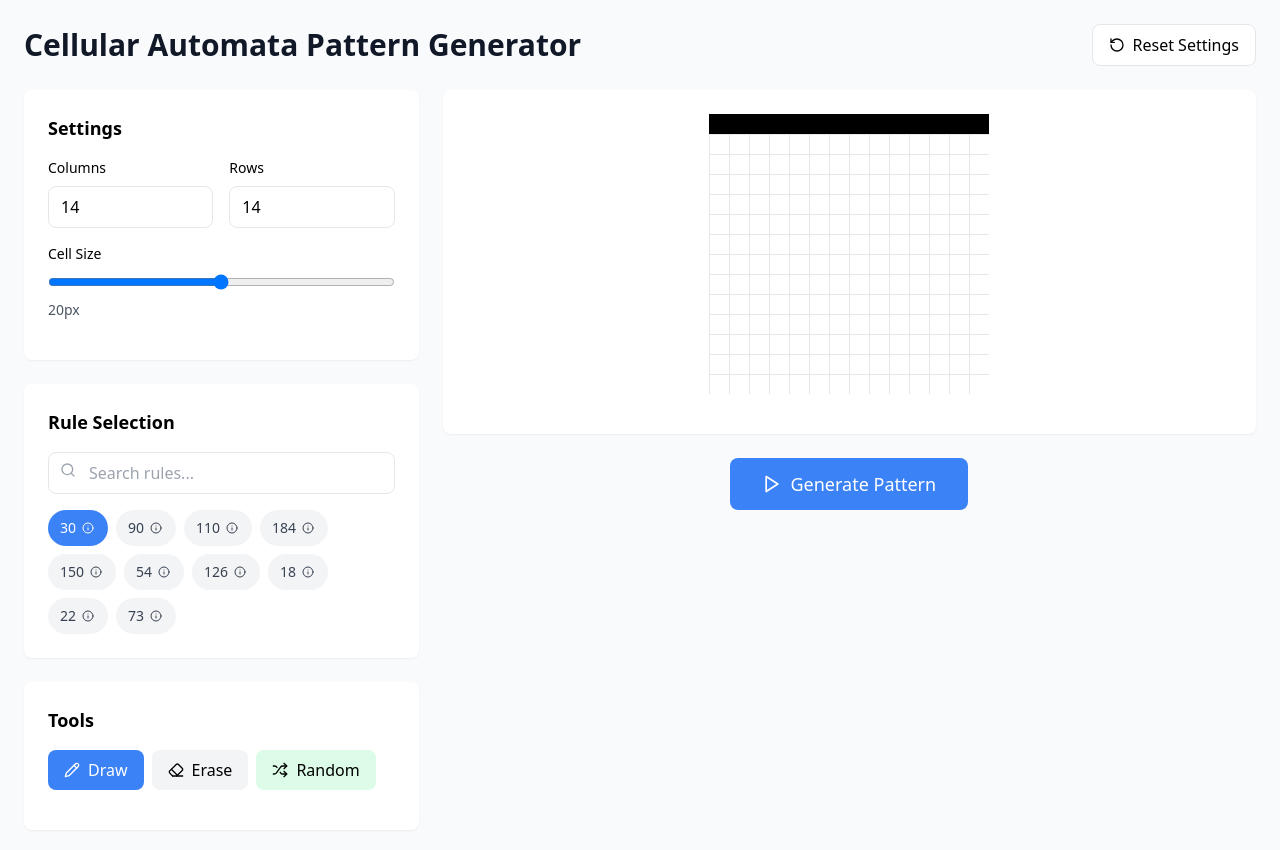
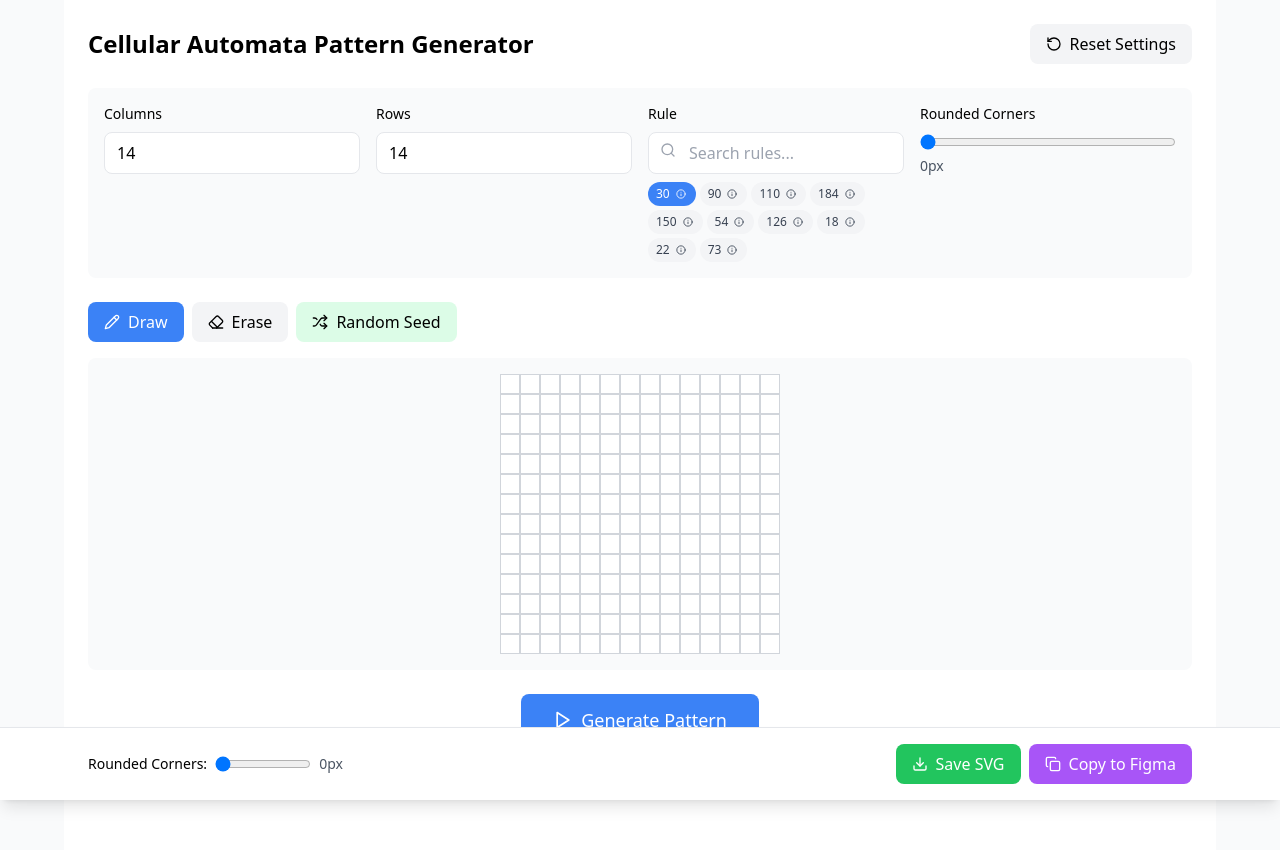
Before and after one commit to majoputerka/cellular-automata-editor, a React (Vite) app: page / in a window 1280 px wide. Shown: the top 850 px of the page. Built offline with nearby package versions, Linux system fonts and the light colour scheme.

Commit message:
Revert to original working version

```diff
--- a/src/components/cellular-automata-editor.tsx
+++ b/src/components/cellular-automata-editor.tsx
@@ -6,36 +6,74 @@ const CellularAutomataEditor = () => {
   const [rows, setRows] = useState(14);
   const [rule, setRule] = useState(30);
   const [ruleSearch, setRuleSearch] = useState('');
-  const [grid, setGrid] = useState<boolean[][]>([]);
+  const [grid, setGrid] = useState([]);
   const [isDrawing, setIsDrawing] = useState(false);
-  const [tool, setTool] = useState<'draw' | 'erase'>('draw');
+  const [tool, setTool] = useState('draw'); // 'draw' or 'erase'
   const [isAnimating, setIsAnimating] = useState(false);
   const [animationRow, setAnimationRow] = useState(0);
   const [roundedCorners, setRoundedCorners] = useState(0);
   const [hasGenerated, setHasGenerated] = useState(false);
   const [showRuleModal, setShowRuleModal] = useState(false);
-  const [selectedRuleInfo, setSelectedRuleInfo] = useState<number | null>(null);
+  const [selectedRuleInfo, setSelectedRuleInfo] = useState(null);
   const [showRuleDropdown, setShowRuleDropdown] = useState(false);
-  const [cellSize, setCellSize] = useState(20);
-  const animationRef = useRef<number | null>(null);
+  const animationRef = useRef(null);
 
   // Most interesting/known rules
   const popularRules = [
-    { number: 30, name: "Rule 30", description: "Chaotic pattern generator" },
-    { number: 90, name: "Rule 90", description: "Sierpinski triangle generator" },
-    { number: 110, name: "Rule 110", description: "Turing complete" },
-    { number: 184, name: "Rule 184", description: "Traffic flow model" },
-    { number: 150, name: "Rule 150", description: "Additive cellular automaton" },
-    { number: 54, name: "Rule 54", description: "Complex triangular structures" },
-    { number: 126, name: "Rule 126", description: "Dense, chaotic patterns" },
-    { number: 18, name: "Rule 18", description: "Simple fractal generator" },
-    { number: 22, name: "Rule 22", description: "Periodic patterns" },
-    { number: 73, name: "Rule 73", description: "Complex boundary behavior" }
+    { number: 30, name: "Rule 30", description: "Chaotic pattern generator, used in Mathematica's random number generator" },
+    { number: 90, name: "Rule 90", description: "Sierpinski triangle generator, creates fractal patterns" },
+    { number: 110, name: "Rule 110", description: "Turing complete, capable of universal computation" },
+    { number: 184, name: "Rule 184", description: "Traffic flow model, simulates highway traffic patterns" },
+    { number: 150, name: "Rule 150", description: "Additive cellular automaton, creates nested patterns" },
+    { number: 54, name: "Rule 54", description: "Creates complex triangular structures" },
+    { number: 126, name: "Rule 126", description: "Produces dense, chaotic patterns" },
+    { number: 18, name: "Rule 18", description: "Simple fractal generator with clear structure" },
+    { number: 22, name: "Rule 22", description: "Periodic patterns with interesting symmetries" },
+    { number: 73, name: "Rule 73", description: "Complex boundary behavior with localized structures" }
   ];
 
+  // Rule descriptions for modal
+  const getRuleDescription = (ruleNumber) => {
+    const popular = popularRules.find(r => r.number === ruleNumber);
+    if (popular) return popular.description;
+
+    // Generate basic description based on rule number
+    const binary = ruleNumber.toString(2).padStart(8, '0');
+    const activePatterns = [];
+    const patterns = ['111', '110', '101', '100', '011', '010', '001', '000'];
+    patterns.forEach((pattern, i) => {
+      if (binary[i] === '1') activePatterns.push(pattern);
+    });
+
+    return `This rule activates cells when the neighborhood pattern is: ${activePatterns.join(', ')}`;
+  };
+
+  // Generate example pattern for modal
+  const generateExamplePattern = (ruleNumber) => {
+    const size = 14;
+    const exampleGrid = Array(size).fill().map(() => Array(size).fill(false));
+
+    // Set middle cell in first row
+    exampleGrid[0][Math.floor(size / 2)] = true;
+
+    const ruleLookup = getRuleLookup(ruleNumber);
+
+    // Generate pattern
+    for (let r = 1; r < size; r++) {
+      for (let c = 0; c < size; c++) {
+        const left = exampleGrid[r-1][c-1] || false;
+        const center = exampleGrid[r-1][c];
+        const right = exampleGrid[r-1][c+1] || false;
+        const pattern = `${left ? '1' : '0'}${center ? '1' : '0'}${right ? '1' : '0'}`;
+        exampleGrid[r][c] = ruleLookup[pattern];
+      }
+    }
+
+    return exampleGrid;
+  };
   // Initialize empty grid
   useEffect(() => {
-    const newGrid = Array(rows).fill(null).map((_, i) =>
+    const newGrid = Array(rows).fill().map((_, i) =>
       Array(cols).fill(i === 0 ? false : null)
     );
     setGrid(newGrid);
@@ -44,7 +82,7 @@ const CellularAutomataEditor = () => {
   }, [rows, cols]);
 
   // Generate rule lookup table
-  const getRuleLookup = useCallback((ruleNumber: number) => {
+  const getRuleLookup = useCallback((ruleNumber) => {
     const binary = ruleNumber.toString(2).padStart(8, '0');
     return {
       '111': binary[0] === '1',
@@ -59,7 +97,7 @@ const CellularAutomataEditor = () => {
   }, []);
 
   // Apply cellular automata rule
-  const applyRule = useCallback((prevRow: boolean[], ruleLookup: any) => {
+  const applyRule = useCallback((prevRow, ruleLookup) => {
     return prevRow.map((_, i) => {
       const left = prevRow[i - 1] || false;
       const center = prevRow[i];
@@ -70,8 +108,8 @@ const CellularAutomataEditor = () => {
   }, []);
 
   // Handle cell interaction
-  const handleCellInteraction = useCallback((rowIndex: number, colIndex: number, isClick = false) => {
-    if (rowIndex !== 0) return;
+  const handleCellInteraction = useCallback((rowIndex, colIndex, isClick = false) => {
+    if (rowIndex !== 0) return; // Only allow editing first row
 
     setGrid(prev => {
       const newGrid = [...prev];
@@ -86,7 +124,8 @@ const CellularAutomataEditor = () => {
   const generateRandomSeed = useCallback(() => {
     setGrid(prev => {
       const newGrid = [...prev];
-      newGrid[0] = Array(cols).fill(null).map(() => Math.random() > 0.5);
+      newGrid[0] = Array(cols).fill().map(() => Math.random() > 0.5);
+      // Reset other rows
       for (let i = 1; i < rows; i++) {
         newGrid[i] = Array(cols).fill(null);
       }
@@ -104,7 +143,7 @@ const CellularAutomataEditor = () => {
     setIsAnimating(true);
     setAnimationRow(1);
 
-    const animate = (currentRow: number) => {
+    const animate = (currentRow) => {
       if (currentRow >= rows) {
         setIsAnimating(false);
         setHasGenerated(true);
@@ -120,7 +159,7 @@ const CellularAutomataEditor = () => {
       });
 
       setAnimationRow(currentRow + 1);
-      animationRef.current = setTimeout(() => animate(currentRow + 1), 50);
+      animationRef.current = setTimeout(() => animate(currentRow + 1), 100);
     };
 
     animate(1);
@@ -133,7 +172,6 @@ const CellularAutomataEditor = () => {
     setRule(30);
     setRuleSearch('');
     setRoundedCorners(0);
-    setCellSize(20);
     setTool('draw');
     if (animationRef.current) {
       clearTimeout(animationRef.current);
@@ -145,7 +183,7 @@ const CellularAutomataEditor = () => {
 
   // Clear everything including first row
   const clearAll = useCallback(() => {
-    setGrid(Array(rows).fill(null).map((_, i) =>
+    setGrid(Array(rows).fill().map((_, i) =>
       Array(cols).fill(i === 0 ? false : null)
     ));
     setHasGenerated(false);
@@ -155,7 +193,6 @@ const CellularAutomataEditor = () => {
     }
     setIsAnimating(false);
   }, [rows, cols]);
-
   // Reset image only
   const resetImage = useCallback(() => {
     setGrid(prev => {
@@ -174,19 +211,20 @@ const CellularAutomataEditor = () => {
   }, [rows, cols]);
 
   // Show rule info modal
-  const showRuleInfo = (ruleNumber: number) => {
+  const showRuleInfo = (ruleNumber) => {
     setSelectedRuleInfo(ruleNumber);
     setShowRuleModal(true);
   };
 
-  // Generate SVG
+  // Generate SVG with proper connected shapes
   const generateSVG = useCallback(() => {
+    const cellSize = 20;
     const width = cols * cellSize;
     const height = rows * cellSize;
 
-    if (roundedCorners > 0 && hasGenerated) {
+    if (roundedCorners > 0) {
       // Create a binary matrix for filled cells
-      const matrix = Array(rows).fill(null).map(() => Array(cols).fill(false));
+      const matrix = Array(rows).fill().map(() => Array(cols).fill(false));
       for (let r = 0; r < rows; r++) {
         for (let c = 0; c < cols; c++) {
           if (grid[r] && grid[r][c]) {
@@ -195,18 +233,19 @@ const CellularAutomataEditor = () => {
         }
       }
 
-      // Find all connected components using flood fill
-      const visited = Array(rows).fill(null).map(() => Array(cols).fill(false));
-      const components: number[][][] = [];
+      // Generate path for connected shapes
+      let path = '';
+      const visited = Array(rows).fill().map(() => Array(cols).fill(false));
 
       for (let r = 0; r < rows; r++) {
         for (let c = 0; c < cols; c++) {
           if (matrix[r][c] && !visited[r][c]) {
-            const component: number[][] = [];
-            const stack: number[][] = [[r, c]];
+            // Find bounding box of connected component
+            const component = [];
+            const stack = [[r, c]];
 
             while (stack.length > 0) {
-              const [cr, cc] = stack.pop()!;
+              const [cr, cc] = stack.pop();
               if (cr < 0 || cr >= rows || cc < 0 || cc >= cols ||
                   visited[cr][cc] || !matrix[cr][cc]) continue;
 
@@ -218,41 +257,23 @@ const CellularAutomataEditor = () => {
             }
 
             if (component.length > 0) {
-              components.push(component);
+              const minR = Math.min(...component.map(([r]) => r));
+              const maxR = Math.max(...component.map(([r]) => r));
+              const minC = Math.min(...component.map(([, c]) => c));
+              const maxC = Math.max(...component.map(([, c]) => c));
+
+              const x = minC * cellSize;
+              const y = minR * cellSize;
+              const w = (maxC - minC + 1) * cellSize;
+              const h = (maxR - minR + 1) * cellSize;
+
+              path += `<rect x="${x}" y="${y}" width="${w}" height="${h}" rx="${roundedCorners}" ry="${roundedCorners}" fill="#000"/>`;
             }
           }
         }
       }
 
-      // Generate smooth SVG paths for each component
-      let paths = '';
-      components.forEach(component => {
-        if (component.length === 1) {
-          // Single cell - just a rounded rectangle
-          const [r, c] = component[0];
-          const x = c * cellSize;
-          const y = r * cellSize;
-          paths += `<rect x="${x}" y="${y}" width="${cellSize}" height="${cellSize}" rx="${roundedCorners}" ry="${roundedCorners}" fill="#000"/>`;
-        } else {
-          // Multiple cells - create a single smooth path
-          const minR = Math.min(...component.map(([r]) => r));
-          const maxR = Math.max(...component.map(([r]) => r));
-          const minC = Math.min(...component.map(([, c]) => c));
-          const maxC = Math.max(...component.map(([, c]) => c));
-
-          // Create a single rounded rectangle for the entire component
-          const x = minC * cellSize;
-          const y = minR * cellSize;
-          const w = (maxC - minC + 1) * cellSize;
-          const h = (maxR - minR + 1) * cellSize;
-
-          // Use a smooth rounded rectangle with larger radius for metaball effect
-          const radius = Math.min(roundedCorners * 2, Math.min(w, h) / 2);
-          paths += `<rect x="${x}" y="${y}" width="${w}" height="${h}" rx="${radius}" ry="${radius}" fill="#000"/>`;
-        }
-      });
-
-      return `<svg width="${width}" height="${height}" xmlns="http://www.w3.org/2000/svg">${paths}</svg>`;
+      return `<svg width="${width}" height="${height}" xmlns="http://www.w3.org/2000/svg">${path}</svg>`;
     } else {
       // Generate individual rectangles without gaps
       let rects = '';
@@ -267,7 +288,7 @@ const CellularAutomataEditor = () => {
       }
       return `<svg width="${width}" height="${height}" xmlns="http://www.w3.org/2000/svg">${rects}</svg>`;
     }
-  }, [grid, cols, rows, roundedCorners, cellSize, hasGenerated]);
+  }, [grid, cols, rows, roundedCorners]);
 
   // Save as SVG
   const saveAsSVG = useCallback(() => {
@@ -297,28 +318,21 @@ const CellularAutomataEditor = () => {
     .filter(r => r.toString().includes(ruleSearch));
 
   return (
-    <div className="min-h-screen bg-gray-50">
-      <div className="max-w-7xl mx-auto p-6">
-        {/* Header */}
-        <div className="mb-6 flex justify-between items-center">
-          <h1 className="text-3xl font-bold text-gray-900">Cellular Automata Pattern Generator</h1>
+    <div className="w-full max-w-6xl mx-auto p-6 bg-white">
+      {/* Header Controls */}
+      <div className="mb-6 flex flex-wrap gap-4 items-center justify-between">
+        <h1 className="text-2xl font-bold">Cellular Automata Pattern Generator</h1>
         <button
           onClick={resetToDefaults}
-            className="flex items-center gap-2 px-4 py-2 bg-white hover:bg-gray-100 rounded-lg border transition-colors"
+          className="flex items-center gap-2 px-4 py-2 bg-gray-100 hover:bg-gray-200 rounded-lg transition-colors"
         >
           <RotateCcw size={16} />
           Reset Settings
         </button>
       </div>
 
-        <div className="grid grid-cols-1 lg:grid-cols-3 gap-6">
-          {/* Left Panel - Controls */}
-          <div className="lg:col-span-1 space-y-6">
-            {/* Settings */}
-            <div className="bg-white rounded-lg shadow-sm p-6">
-              <h2 className="text-lg font-semibold mb-4">Settings</h2>
-
-              <div className="grid grid-cols-2 gap-4 mb-4">
+      {/* Configuration Panel */}
+      <div className="grid grid-cols-1 md:grid-cols-2 lg:grid-cols-4 gap-4 mb-6 p-4 bg-gray-50 rounded-lg">
         <div>
           <label className="block text-sm font-medium mb-2">Columns</label>
           <input
@@ -342,28 +356,10 @@ const CellularAutomataEditor = () => {
             className="w-full px-3 py-2 border rounded-lg"
           />
         </div>
-              </div>
 
-              <div className="mb-4">
-                <label className="block text-sm font-medium mb-2">Cell Size</label>
-                <input
-                  type="range"
-                  min="8"
-                  max="32"
-                  step="2"
-                  value={cellSize}
-                  onChange={(e) => setCellSize(Number(e.target.value))}
-                  className="w-full"
-                />
-                <div className="text-sm text-gray-600 mt-1">{cellSize}px</div>
-              </div>
-            </div>
-
-            {/* Rule Selection */}
-            <div className="bg-white rounded-lg shadow-sm p-6">
-              <h2 className="text-lg font-semibold mb-4">Rule Selection</h2>
-
-              <div className="relative mb-4">
+        <div>
+          <label className="block text-sm font-medium mb-2">Rule</label>
+          <div className="relative">
             <Search className="absolute left-3 top-2.5 h-4 w-4 text-gray-400" />
             <input
               type="text"
@@ -401,12 +397,13 @@ const CellularAutomataEditor = () => {
             )}
           </div>
 
-              <div className="flex flex-wrap gap-2">
+          {/* Popular Rules Pills */}
+          <div className="mt-2 flex flex-wrap gap-1">
             {popularRules.map(({ number, name }) => (
               <button
                 key={number}
                 onClick={() => setRule(number)}
-                    className={`inline-flex items-center gap-1 px-3 py-2 text-sm rounded-full transition-colors ${
+                className={`inline-flex items-center gap-1 px-2 py-1 text-xs rounded-full transition-colors ${
                   rule === number
                     ? 'bg-blue-500 text-white'
                     : 'bg-gray-100 hover:bg-gray-200 text-gray-700'
@@ -420,18 +417,29 @@ const CellularAutomataEditor = () => {
                   }}
                   className="hover:bg-blue-600 rounded-full p-0.5"
                 >
-                      <Info size={12} />
+                  <Info size={10} />
                 </button>
               </button>
             ))}
           </div>
         </div>
 
+        <div>
+          <label className="block text-sm font-medium mb-2">Rounded Corners</label>
+          <input
+            type="range"
+            min="0"
+            max="10"
+            value={roundedCorners}
+            onChange={(e) => setRoundedCorners(Number(e.target.value))}
+            className="w-full"
+          />
+          <div className="text-sm text-gray-600">{roundedCorners}px</div>
+        </div>
+      </div>
+
       {/* Tools */}
-            <div className="bg-white rounded-lg shadow-sm p-6">
-              <h2 className="text-lg font-semibold mb-4">Tools</h2>
-
-              <div className="flex flex-wrap gap-2 mb-4">
+      <div className="flex gap-2 mb-4">
         <button
           onClick={() => setTool('draw')}
           className={`flex items-center gap-2 px-4 py-2 rounded-lg transition-colors ${
@@ -457,12 +465,11 @@ const CellularAutomataEditor = () => {
           className="flex items-center gap-2 px-4 py-2 bg-green-100 hover:bg-green-200 rounded-lg transition-colors"
         >
           <Shuffle size={16} />
-                  Random
+          Random Seed
         </button>
-              </div>
 
         {hasGenerated && (
-                <div className="flex flex-wrap gap-2">
+          <>
             <button
               onClick={resetImage}
               className="flex items-center gap-2 px-4 py-2 bg-orange-100 hover:bg-orange-200 rounded-lg transition-colors"
@@ -478,73 +485,57 @@ const CellularAutomataEditor = () => {
               <Trash2 size={16} />
               Clear All
             </button>
-                </div>
+          </>
         )}
       </div>
-          </div>
 
-          {/* Right Panel - Grid and Controls */}
-          <div className="lg:col-span-2 space-y-6">
       {/* Grid Display */}
-            <div className="bg-white rounded-lg shadow-sm p-6">
-              <div className="flex justify-center mb-4">
+      <div className="mb-6 p-4 bg-gray-50 rounded-lg overflow-auto">
         <div
-                  className="inline-block"
+          className="mx-auto"
           style={{
             display: 'grid',
-                    gridTemplateColumns: `repeat(${cols}, ${cellSize}px)`,
-                    backgroundImage: 'linear-gradient(to right, #e5e7eb 1px, transparent 1px), linear-gradient(to bottom, #e5e7eb 1px, transparent 1px)',
-                    backgroundSize: `${cellSize}px ${cellSize}px`,
-                    backgroundPosition: '0 0'
+            gridTemplateColumns: `repeat(${cols}, 20px)`,
+            maxWidth: 'fit-content'
           }}
         >
           {grid.map((row, rowIndex) =>
             row.map((cell, colIndex) => {
-                      // Apply hover and cell styling
-                      let cellStyle: React.CSSProperties = {
-                        width: `${cellSize}px`,
-                        height: `${cellSize}px`,
-                        backgroundColor: cell ? '#000' : 'transparent',
-                        border: 'none'
+              // Apply rounded corners live when roundedCorners > 0
+              let cellStyle = {
+                width: '20px',
+                height: '20px',
+                backgroundColor: cell ? '#000' : '#fff',
+                border: '1px solid #d1d5db'
               };
 
-                      // Hover effect for first row only when drawing/erasing
-                      if (rowIndex === 0) {
-                        if (tool === 'draw' && !cell) {
-                          cellStyle.backgroundColor = '#000'; // Show as filled on hover
-                        } else if (tool === 'erase' && cell) {
-                          cellStyle.backgroundColor = 'transparent'; // Show as empty on hover
-                        }
-                      }
-
-                      if (roundedCorners > 0 && hasGenerated && cell) {
-                        // For live preview, we'll use a simpler approach
-                        // The SVG export will handle the proper connected component logic
+              if (roundedCorners > 0 && cell) {
+                // Check for connected neighbors to apply smart rounding
                 const hasTop = rowIndex > 0 && grid[rowIndex - 1] && grid[rowIndex - 1][colIndex];
                 const hasBottom = rowIndex < rows - 1 && grid[rowIndex + 1] && grid[rowIndex + 1][colIndex];
                 const hasLeft = colIndex > 0 && grid[rowIndex] && grid[rowIndex][colIndex - 1];
                 const hasRight = colIndex < cols - 1 && grid[rowIndex] && grid[rowIndex][colIndex + 1];
 
-                        // Use larger radius for metaball effect
-                        const radius = roundedCorners * 2;
-
                 let borderRadius = '';
-                        if (!hasTop && !hasLeft) borderRadius += `${radius}px `;
+                if (!hasTop && !hasLeft) borderRadius += `${roundedCorners}px `;
                 else borderRadius += '0px ';
-                        if (!hasTop && !hasRight) borderRadius += `${radius}px `;
+                if (!hasTop && !hasRight) borderRadius += `${roundedCorners}px `;
                 else borderRadius += '0px ';
-                        if (!hasBottom && !hasRight) borderRadius += `${radius}px `;
+                if (!hasBottom && !hasRight) borderRadius += `${roundedCorners}px `;
                 else borderRadius += '0px ';
-                        if (!hasBottom && !hasLeft) borderRadius += `${radius}px`;
+                if (!hasBottom && !hasLeft) borderRadius += `${roundedCorners}px`;
                 else borderRadius += '0px';
 
                 cellStyle.borderRadius = borderRadius;
+                cellStyle.border = 'none'; // Remove border for rounded cells
               }
 
               return (
                 <div
                   key={`${rowIndex}-${colIndex}`}
-                          className="cursor-pointer transition-all"
+                  className={`cursor-pointer transition-all ${
+                    rowIndex === 0 ? 'hover:bg-gray-200' : ''
+                  }`}
                   style={cellStyle}
                   onMouseDown={() => {
                     if (rowIndex === 0) {
@@ -560,10 +551,9 @@ const CellularAutomataEditor = () => {
           )}
         </div>
       </div>
-            </div>
 
       {/* Generate Button */}
-            <div className="flex justify-center">
+      <div className="flex justify-center mb-20">
         <button
           onClick={generatePattern}
           disabled={isAnimating}
@@ -574,12 +564,11 @@ const CellularAutomataEditor = () => {
         </button>
       </div>
 
-            {/* Export Controls */}
-            {hasGenerated && (
-              <div className="bg-white rounded-lg shadow-sm p-6">
-                <h2 className="text-lg font-semibold mb-4">Export Options</h2>
-
-                <div className="flex items-center gap-4 mb-4">
+      {/* Fixed Bottom Bar */}
+      <div className="fixed bottom-0 left-0 right-0 bg-white border-t shadow-lg z-20">
+        <div className="max-w-6xl mx-auto px-6 py-4 flex items-center justify-between">
+          <div className="flex items-center gap-4">
+            <div className="flex items-center gap-2">
               <label className="text-sm font-medium">Rounded Corners:</label>
               <input
                 type="range"
@@ -587,9 +576,10 @@ const CellularAutomataEditor = () => {
                 max="10"
                 value={roundedCorners}
                 onChange={(e) => setRoundedCorners(Number(e.target.value))}
-                    className="flex-1"
+                className="w-24"
               />
-                  <span className="text-sm text-gray-600 w-12">{roundedCorners}px</span>
+              <span className="text-sm text-gray-600 w-8">{roundedCorners}px</span>
+            </div>
           </div>
 
           <div className="flex gap-2">
@@ -610,9 +600,6 @@ const CellularAutomataEditor = () => {
             </button>
           </div>
         </div>
-            )}
-          </div>
-        </div>
       </div>
 
       {/* Rule Info Modal */}
@@ -630,8 +617,31 @@ const CellularAutomataEditor = () => {
             </div>
 
             <p className="text-gray-700 mb-4">
-              Rule {selectedRuleInfo} description
+              {getRuleDescription(selectedRuleInfo)}
             </p>
+
+            {/* Example Pattern */}
+            <div className="mb-4">
+              <h4 className="font-medium mb-2">Example Pattern:</h4>
+              <div
+                className="mx-auto border rounded"
+                style={{
+                  display: 'grid',
+                  gridTemplateColumns: `repeat(14, 12px)`,
+                  maxWidth: 'fit-content'
+                }}
+              >
+                {generateExamplePattern(selectedRuleInfo).map((row, rowIndex) =>
+                  row.map((cell, colIndex) => (
+                    <div
+                      key={`${rowIndex}-${colIndex}`}
+                      className={`w-3 h-3 ${cell ? 'bg-black' : 'bg-white'}`}
+                      style={{ border: '0.5px solid #e5e7eb' }}
+                    />
+                  ))
+                )}
+              </div>
+            </div>
 
             <button
               onClick={() => setShowRuleModal(false)}
```
Lines whose indentation alone changed are shown as unchanged.
